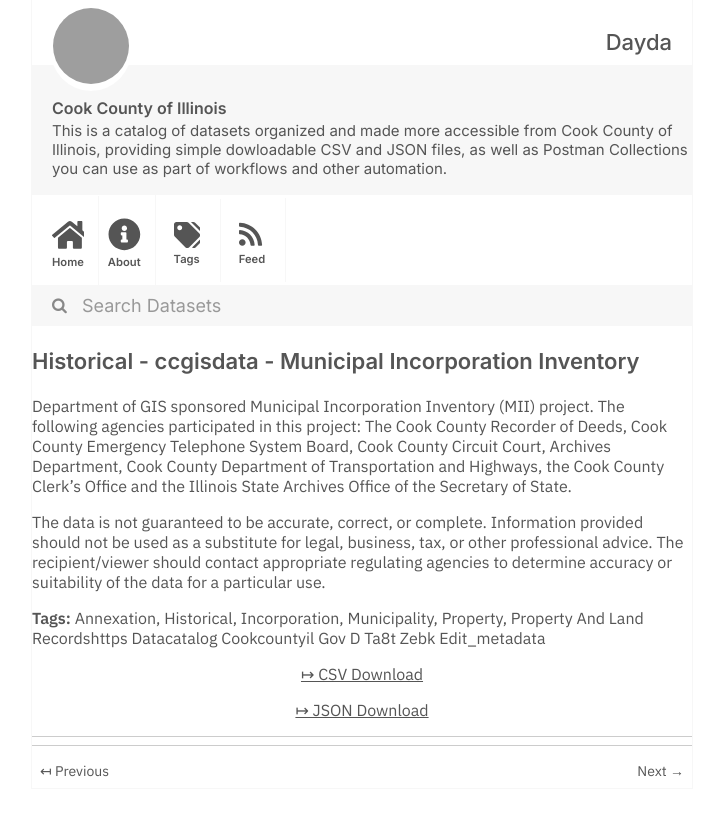
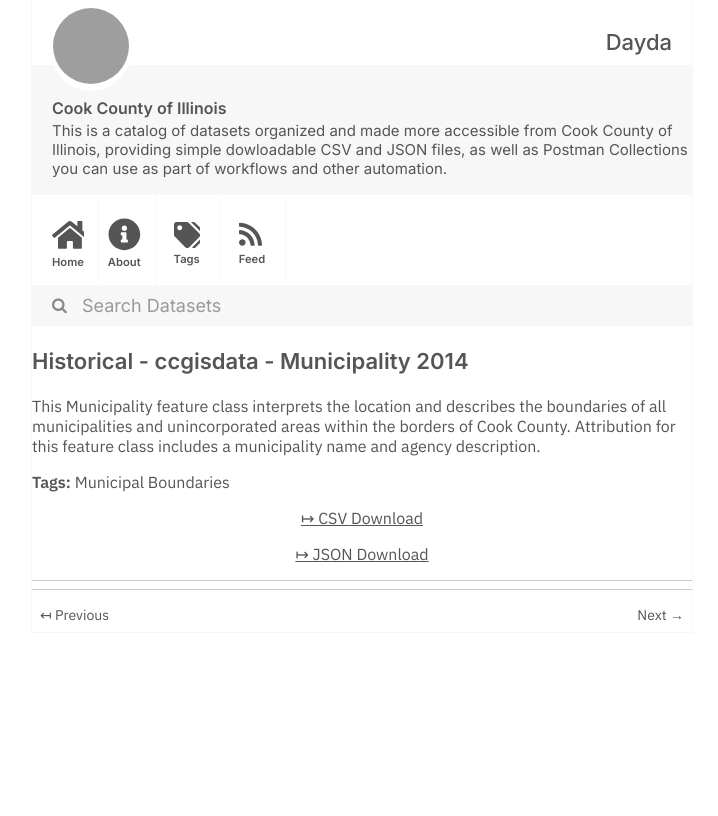
Before and after one commit to dayda-entities/cook-county-of-illinois, a Jekyll site: the page built from _posts/2020-11-10-historical-ccgisdata-municipal.md, in a window 1280 px wide, cut to the strip 0-816 px from the top of the page. Shown: the whole strip, without its empty margins (278-996 px from the left). Built offline with Jekyll 4.4.1, drawn with Linux system fonts in a browser that asks for light colours; grey boxes are pictures that could not be loaded.

Commit message:
Publish Data

```diff
--- a/_posts/2020-11-10-historical-ccgisdata-municipal.md
+++ b/_posts/2020-11-10-historical-ccgisdata-municipal.md
@@ -1,27 +1,18 @@
 ---
-title: Historical - ccgisdata - Municipal Incorporation Inventory
-created: '2020-11-10T16:57:26.255196'
-modified: '2020-11-10T16:57:26.255208'
+title: Historical - ccgisdata - Municipality 2014
+created: '2020-11-10T16:57:48.584811'
+modified: '2020-11-10T16:57:48.584817'
 state: active
 type: dataset
 tags:
-  - Annexation
-  - Historical
-  - Incorporation
-  - Municipality
-  - Property
-  - >-
-    Property And Land Recordshttps Datacatalog Cookcountyil Gov D Ta8t Zebk
-    Edit_metadata
+  - Municipal Boundaries
 groups:
   - Local Government
 csv_url: >-
-  https://datacatalog.cookcountyil.gov/api/views/cmbs-4b2e/rows.csv?accessType=DOWNLOAD
+  https://datacatalog.cookcountyil.gov/api/views/nr9b-xw4j/rows.csv?accessType=DOWNLOAD
 json_url: >-
-  https://datacatalog.cookcountyil.gov/api/views/cmbs-4b2e/rows.json?accessType=DOWNLOAD
+  https://datacatalog.cookcountyil.gov/api/views/nr9b-xw4j/rows.json?accessType=DOWNLOAD
 layout: post
 
 ---
-Department of GIS sponsored Municipal Incorporation Inventory (MII) project. The following agencies participated in this project: The Cook County Recorder of Deeds, Cook County Emergency Telephone System Board, Cook County Circuit Court, Archives Department, Cook County Department of Transportation and Highways, the Cook County Clerk’s Office and the Illinois State Archives Office of the Secretary of State.
-
-The data is not guaranteed to be accurate, correct, or complete. Information provided should not be used as a substitute for legal, business, tax, or other professional advice. The recipient/viewer should contact appropriate regulating agencies to determine accuracy or suitability of the data for a particular use.
+This Municipality feature class interprets the location and describes the boundaries of all municipalities and unincorporated areas within the borders of Cook County. Attribution for this feature class includes a municipality name and agency description.
```
